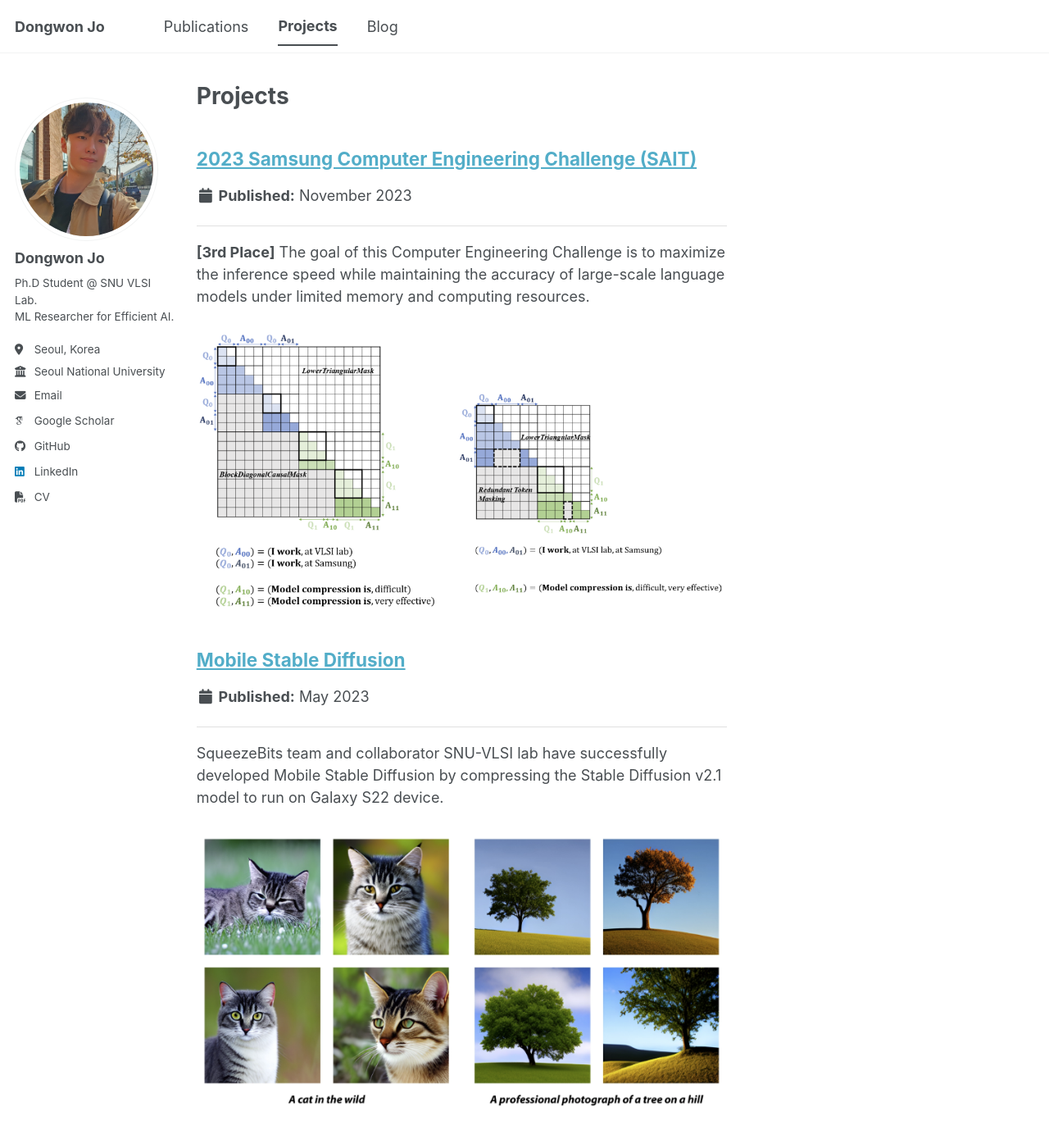
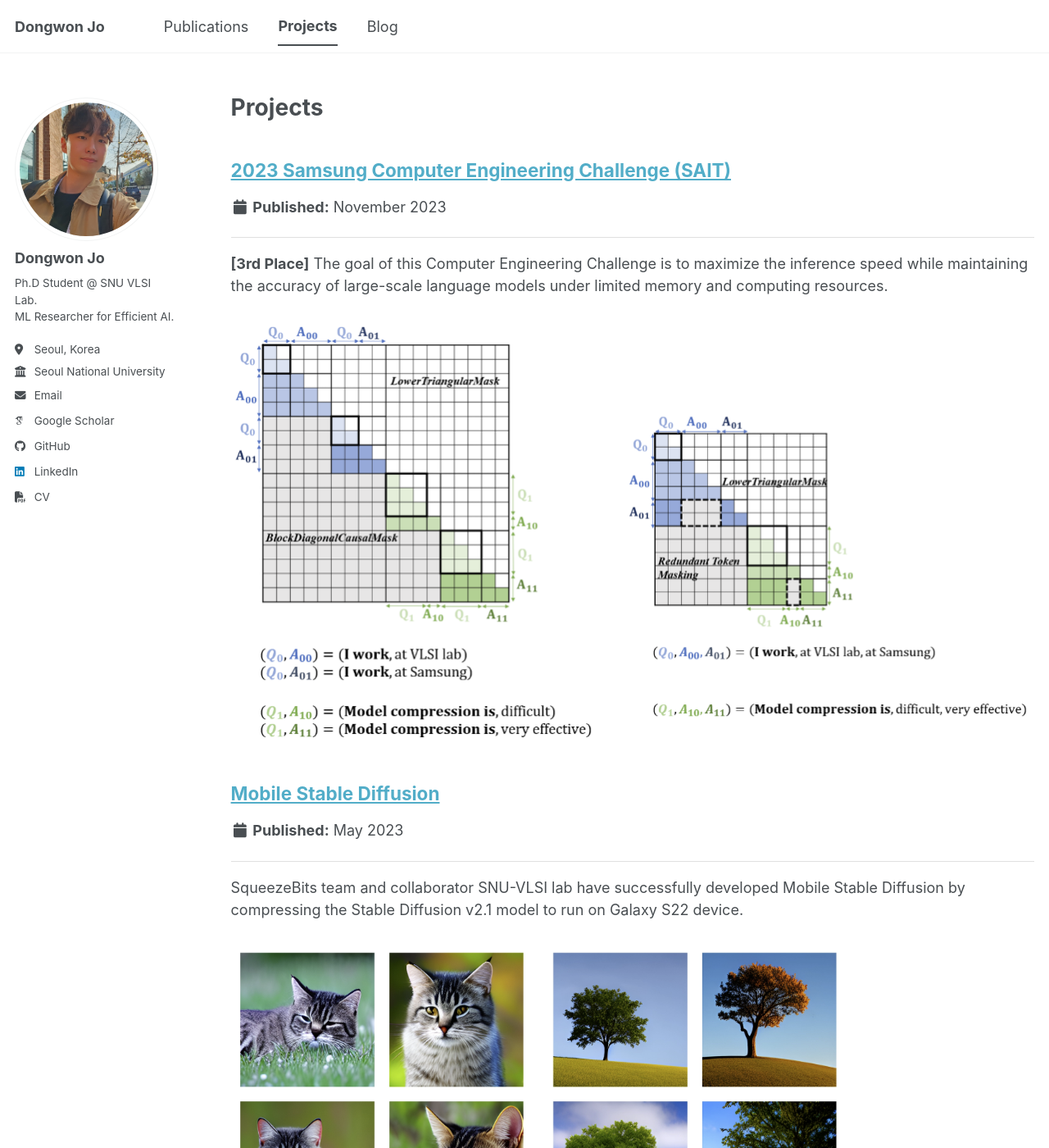
Before and after one commit to dongwonjo/dongwonjo.github.io, a Jekyll site: the page built from _pages/portfolio.html, in a window 1280 px wide and 1400 px high. Shown: the whole window at 82% size. Built offline with Jekyll 4.4.1, drawn with Linux system fonts in a browser that asks for light colours; some web fonts are replaced; a script bundle is joined from its source files by our own code; library files that are not in the unit come from our copies.

Commit message:
Update portfolio.html

```diff
--- a/_pages/portfolio.html
+++ b/_pages/portfolio.html
@@ -8,15 +8,6 @@
 <h1>Projects</h1>
 
 <style>
-.archive {
-  max-width: 700px;
-  float: none;
-}
- @media (min-width: 64em) {
-  .archive {
-    margin-left: 169px;
-  }
-}
 .archive p + p img,
 .archive p + img,
 .archive p ~ img {
```
